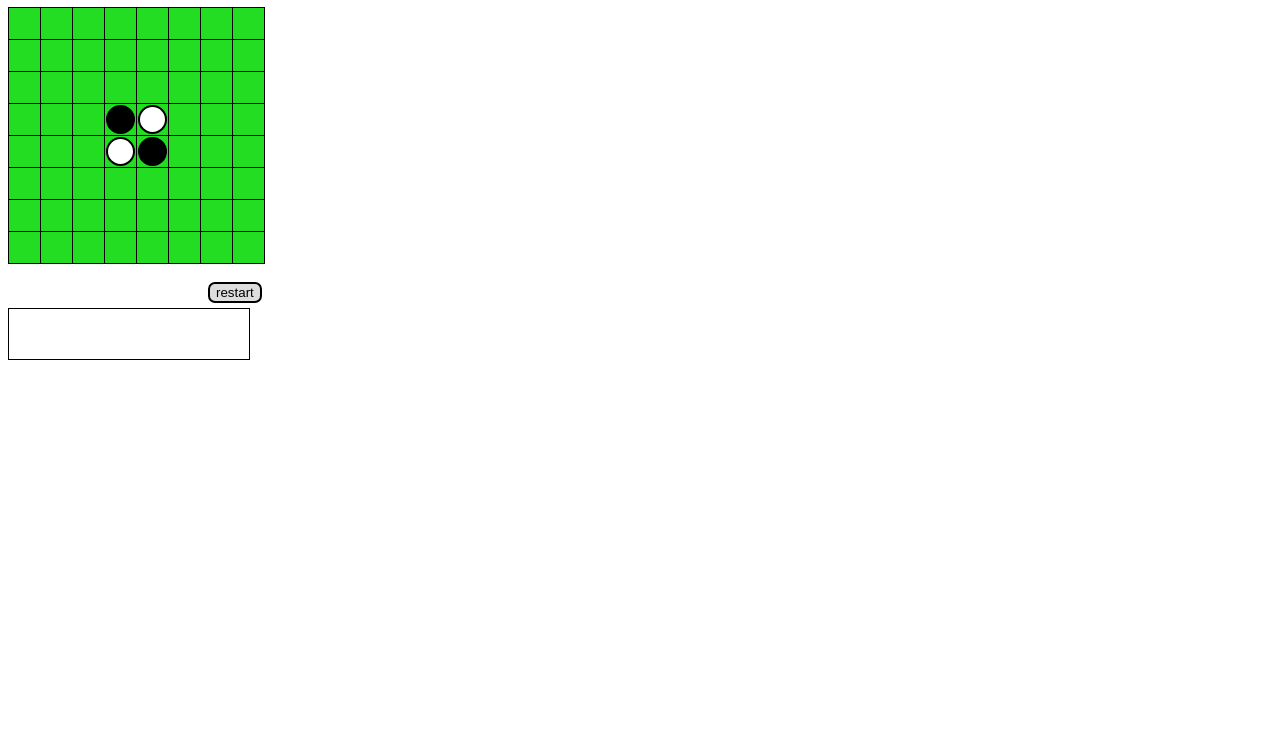
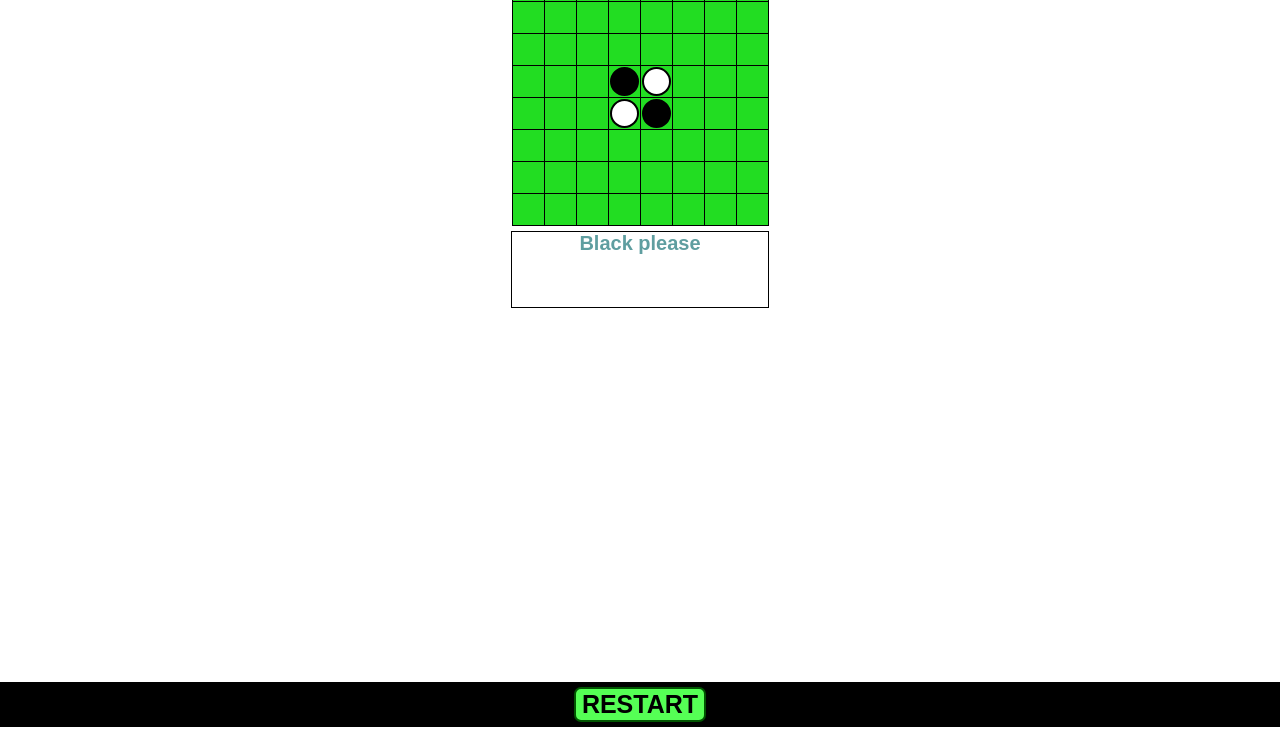
Before and after one commit to pdemanget/reversi, a plain HTML site: page index.html in a window 1280 px wide. Shown: the part 73-821 px from the top of the page. After the commit the page ends 800 px from the top, so only its background shows below. Drawn offline with Linux system fonts and the light colour scheme.

Commit message:
JS-CSS : centered design
 - new messages, more big, debg and normal mode
 - new bar design: 2 black bar on top and bottom
 - timeout on malyer name to see computer turn

```diff
--- a/index.html
+++ b/index.html
@@ -15,17 +15,32 @@ update: largeur pour FF: 480 (x800)
 passage en jsCss
 -->
 <script>
+//action of debug: more logs, change formatting
+// values 0: normal, 1 debug, 2 trace
+var debug=0;
 var baseSize=25;
+var lgreen=0x5F5;
 var style1={
 	"html, body": {
 	 width: "100%",
 	 height: "100%",
+	 margin: 0
+	},
+	h1:{
+	 background: "black",
+	 color: 0xFFFFFF,
+	 font_family: "arial,sans-serif",
+	 text_align: "center",
+	 margin: 0
 	},
 	table: {
+	 margin: 5,
 	 border_width:1,
 	 border_style:"solid",
 	 border_color:"black",
-	 border_collapse:"collapse"
+	 border_collapse:"collapse",
+	 margin_left:"auto",
+     margin_right:"auto"
 	},
 
 	td: {
@@ -57,40 +72,47 @@ var style1={
 	"#message": {
 	 border:"1px solid black",
 	 text_align:"center",
-	 width: 8*(baseSize+5),
-	 height: 50,
+	 width: 8*(baseSize+7),
+	 height: 75,
 	 color: 0x5F9EA0,
-	 font: "200 10px monospace",
+	 font: debug?"200 10px monospace":"bold 20px arial",
 	 overflow:"auto",
 	 margin_top: 5,
+	 margin_left: "auto",
+     margin_right: "auto"
 	},
 	"#gameover": {
-	 border:"1px solid black",
+	 //border:"1px solid black",
 	 position: "absolute",
-	 top: 200,
-	 /*left: 140px,*/
-	  margin: "0 auto",
-	 width: 140,
-	 height: 60,
-	 text_align:"center",
-	 vertical_align: "middle",
-	 background_color:0xb0dec4,
-	 color: 0xFF0000,
-	 //font:bold 15px arial,sans-serif,
+	 top: 125,
+	 left: 0,
+	 right: 0,
+	 margin: "0 auto",
+     padding: 10,
+	 max_width: 130,
+	 background_color: "rgba(127,255,127,0.75)",
+	 //box_shadow: "0px 0px 25px #5F5",
+	 color: 0,
+	 text_align: "center",
 	 font: "900 30px arial,sans-serif",
-	 display:"none",
+	 display: "none",
 	},
-	".btn_bar": {
+	".btnbar": {
 		text_align:"center",
-
+		background_color: "black",
+		position: "fixed",
+		left: 0,
+		right: 0,
+		bottom: 0
 	},
 	".btn": {
 		text_align:"center",
-		background_color: 0xDDD,
-		border: "2px solid black",
+		background_color: lgreen,
+		border: "2px solid #050",
 		border_radius:7,
-		margin_left: 200,
-
+		margin: 5,
+		font: "bold 25px arial",
+		text_transform: "uppercase"
 	}
 }
 /**
@@ -128,7 +150,13 @@ var gameover=false;
 var score=new Array(3);
 var computer=true;
 var round=0;
-var debug=false;
+var lang= "en";
+var i18n={
+	en:{
+		playerNames:['','Black','White']
+	}
+}
+
 
 //==technical
 //generation html
@@ -162,7 +190,9 @@ if(nb>0){
 		return 1;
 	}
  gplayer=3-gplayer;
- outprintappend("Round "+(round++) +". Got "+nb+" changes <br/>"+"Player "+gplayer+" please");
+ outprintappend("Round "+(round++) +". Got "+nb+" changes ", 2);
+ //outprintappend("Player "+gplayer+" please");
+ outprintappend(i18n[lang].playerNames[gplayer]+ " please");
  if((gplayer == 2)  && computer){
 	//outprintappend("before paycomputer"+i+j+player);
 	playComputer();
@@ -188,9 +218,12 @@ function doPlaySwitchUI(player,i,j,time){
 function outprint(msg){
 	document.getElementById('message').innerHTML=msg;
 }
-function outprintappend(msg){
+function outprintappend(msg,level){
+	if(level && level>debug) return;
     if(debug) msg += '<br/>' + document.getElementById('message').innerHTML;
-	document.getElementById('message').innerHTML =msg;
+	setTimeout(function(){
+		document.getElementById('message').innerHTML =msg;
+	},delay);
 }
 //==game API
 
@@ -276,7 +309,7 @@ function stopGames(){
 		score[oth[i][j]]++;
 	}
 	gameover=true;
-	outprint("The game is over. <br/>SCORE<br/> <b>player1:</b>"+score[1]+"<br/><b>player2:</b>"+score[2]);
+	outprint("The game is over. <br/> <b>Black:</b> "+score[1]+"<br/><b>White:</b> "+score[2]);
 	var bigmsg='';
 	if( score[1]>score[2]) bigmsg="You WIN";
 	else if( score[1]==score[2]) bigmsg="TIE";
@@ -301,7 +334,7 @@ var myarray=[
 function playComputer(){
 	delay=delay+computerDelay;
 	lastPlayDelay=delay;
-	outprintappend("playComputer"+gplayer);
+	outprintappend("play computer "+gplayer,2);
 	//just play in priority the best notated cells.
 	for(k=8;k>=-1;k--)
 	for(i=0;i<8;i++)
@@ -319,6 +352,15 @@ function playComputer(){
 	}
 }
 
+function restart(){
+	if(gameover || confirm("Current game wil be lost, are you sure?") ){
+		window.location.reload();
+	}
+}
+
+function pageLoaded(){
+	outprintappend(i18n[lang].playerNames[gplayer]+ " please");
+}
 </script>
 <body>
 <h1>Reversi</h1>
@@ -326,9 +368,9 @@ function playComputer(){
 <script>
 doTable();</script>
 </table>
-<br/>
-<div class="btnbar"> <input type="button" class="btn" onclick="window.location.reload()" value="restart"/> </div>
-<div id="message">
-</div>
+<div id="message"></div>
+<div class="btnbar"> <input type="button" class="btn" onclick="restart()" value="restart"/> </div>
 <div id="gameover"></div>
+<script>
+pageLoaded();</script>
 </body></html>
```
Also changed, not shown: install.html (+1 -1 lines).
